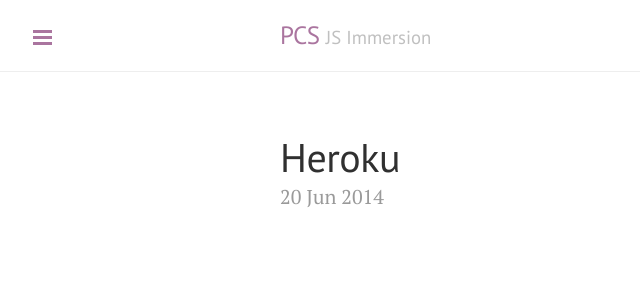
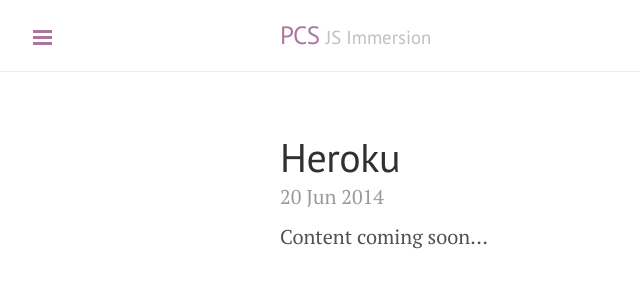
Before and after one commit to wbyoung/jsi, a Jekyll site: the page built from _posts/00-06-05-heroku.md, in a window 1280 px wide. Shown: the top 300 px of the page, without its empty margins (0-640 px from the left). Built offline with Jekyll 4.4.1, drawn with Linux system fonts in a browser that asks for light colours; nearby versions of some CDN libraries; Markdown is read by kramdown in place of the engine named in the settings.

Commit message:
Placeholder pages.

```diff
--- a/_posts/00-06-05-heroku.md
+++ b/_posts/00-06-05-heroku.md
@@ -4,3 +4,5 @@ title: Heroku
 class: heroku
 date: 2014-06-20 00:00:00
 ---
+
+Content coming soon&hellip;
```
Also changed, not shown: _posts/00-06-04-streams.md (+2 -0 lines).
